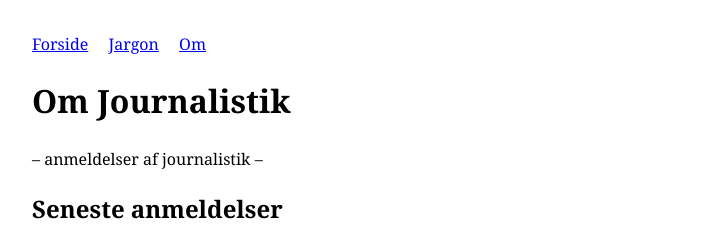
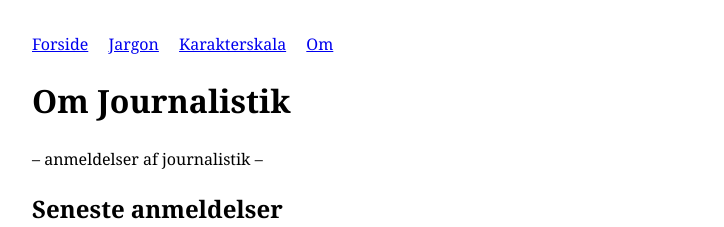
Before and after one commit to MichaelOAppel/OmJournalistik, a Jekyll site: the page built from index.md, in a window 1280 px wide. Shown: the top 227 px of the page, without its empty margins (272-996 px from the left). Built offline with Jekyll 4.4.1, drawn with Linux system fonts in a browser that asks for light colours.

Commit message:
Update default.html

```diff
--- a/_layouts/default.html
+++ b/_layouts/default.html
@@ -10,9 +10,10 @@
   </style>
 </head>
 <body>
-<nav>
+  <nav>
     <a href="{{ '/' | relative_url }}">Forside</a>
     <a href="{{ '/jargon/' | relative_url }}">Jargon</a>
+    <a href="{{ '/karakterskala/' | relative_url }}">Karakterskala</a>
     <a href="{{ '/om/' | relative_url }}">Om</a>
   </nav>
   {{ content }}
```
